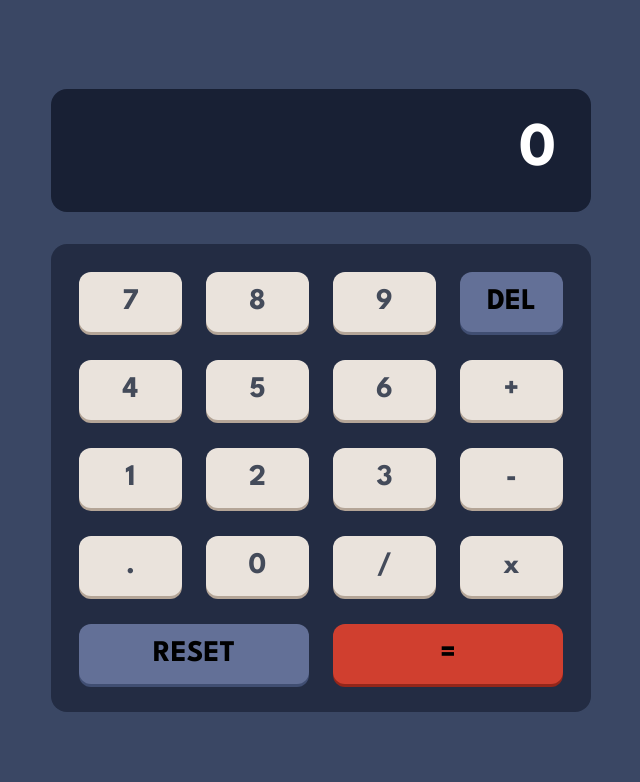
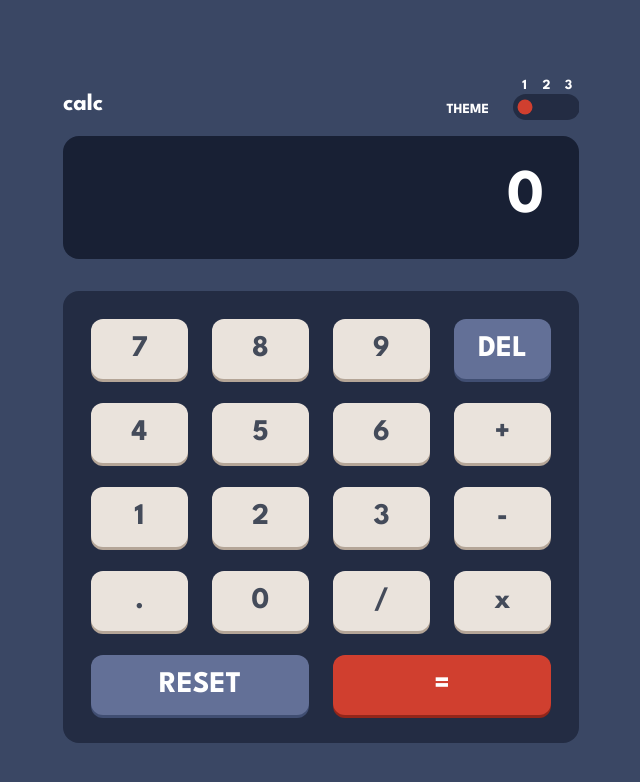
Before and after one commit to epsilonxaos/calculator-app, a React (Vite) app: page / in a window 1280 px wide. Shown: the top 782 px of the page, without its empty margins (319-959 px from the left). Built offline with nearby package versions, Linux system fonts and the light colour scheme.

Commit message:
Switch and change theme

```diff
--- a/index.html
+++ b/index.html
@@ -10,7 +10,7 @@
 	<link rel="preconnect" href="https://fonts.gstatic.com" crossorigin>
 	<link href="https://fonts.googleapis.com/css2?family=League+Spartan:wght@700&display=swap" rel="stylesheet">
   </head>
-  <body class="theme-one">
+  <body>
     <div id="root"></div>
     <script type="module" src="/src/main.jsx"></script>
   </body>
--- a/src/App.jsx
+++ b/src/App.jsx
@@ -1,11 +1,17 @@
-import { useState } from 'react';
+import { useState, useEffect } from 'react';
 import Button from './components/Button';
+import './css/switch.css';
 
 function App() {
 	const [operando, setOperando] = useState(0);
 	const [operador, setOperador] = useState(0);
 	const [display, setDisplay] = useState(0);
 	const [resDis, setResDis] = useState(false);
+	const [theme, setTheme] = useState('one');
+
+	const onChangeThemeHandler = (val) => {
+		setTheme(val);
+	}
 
 	const onClickOperando = (label) => {
 		if(display == 0 || isNaN(display) || resDis) {
@@ -64,41 +70,56 @@ function App() {
 	}
 
 	return (
-		<main className="h-screen flex items-center justify-center bg-main font-league">
-			<div className="calculator max-w-[540px] w-full transition-all">
+		<main className={`h-screen flex items-center justify-center bg-main font-league theme-${theme}`}>
+			<div className="calculator max-w-[540px] w-full transition-all p-3">
+
+				<div className="grid grid-cols-2 mb-4">
+					<h1 className="text-texts flex items-end justify-start text-2xl">calc</h1>
+					<div className="flex items-end justify-end">
+						<h2 className="text-texts mr-6 text-sm ">THEME</h2>
+						<div className="switch-field">
+							<input type="radio" id="theme-1" name="theme" value="one" defaultChecked onChange={() => onChangeThemeHandler('one')} />
+							<label htmlFor="theme-1" className="after:text-texts bg-toggle before:bg-keyEqual" onChange={() => onChangeThemeHandler('one')} data-title="1"></label>
+							<input type="radio" id="theme-2" name="theme" value="two" onChange={() => onChangeThemeHandler('two')} />
+							<label htmlFor="theme-2" className="after:text-texts bg-toggle before:bg-keyEqual" onChange={() => onChangeThemeHandler('two')} data-title="2"></label>
+							<input type="radio" id="theme-3" name="theme" value="tree" onChange={() => onChangeThemeHandler('tree')} />
+							<label htmlFor="theme-3" className="after:text-texts bg-toggle before:bg-keyEqual" onChange={() => onChangeThemeHandler('tree')} data-title="3"></label>
+						</div>
+					</div>
+				</div>
 
 				{/* Screen */}
-				<div className="bg-screen text-[62px] text-white text-right px-[35px] py-[15px] mb-8 rounded-2xl">
+				<div className="bg-screen text-[62px] text-texts text-right px-[35px] py-[15px] mb-8 rounded-2xl">
 					{display}
 				</div>
 
 				{/* Botones */}
 				<div className="bg-toggle p-7 rounded-2xl">
-					<div className="grid grid-cols-4 gap-6 mb-7">
+					<div className="grid grid-cols-4 gap-3 sm:gap-6 mb-3 sm:mb-6">
 						<Button label={'7'} type="operator" eventHandler={onClickOperando} />
 						<Button label={'8'} type="operator" eventHandler={onClickOperando} />
 						<Button label={'9'} type="operator" eventHandler={onClickOperando} />
 						<Button label={'DEL'} type="clear" />
 					</div>
-					<div className="grid grid-cols-4 gap-6 mb-7">
+					<div className="grid grid-cols-4 gap-3 sm:gap-6 mb-3 sm:mb-6">
 						<Button label={'4'} type="operator" eventHandler={onClickOperando} />
 						<Button label={'5'} type="operator" eventHandler={onClickOperando} />
 						<Button label={'6'} type="operator" eventHandler={onClickOperando} />
 						<Button label={'+'} type="operator" eventHandler={onClickOperator} />
 					</div>
-					<div className="grid grid-cols-4 gap-6 mb-7">
+					<div className="grid grid-cols-4 gap-3 sm:gap-6 mb-3 sm:mb-6">
 						<Button label={'1'} type="operator" eventHandler={onClickOperando} />
 						<Button label={'2'} type="operator" eventHandler={onClickOperando} />
 						<Button label={'3'} type="operator" eventHandler={onClickOperando} />
 						<Button label={'-'} type="operator" eventHandler={onClickOperator} />
 					</div>
-					<div className="grid grid-cols-4 gap-6 mb-7">
+					<div className="grid grid-cols-4 gap-3 sm:gap-6 mb-3 sm:mb-6">
 						<Button label={'.'} type="operator" eventHandler={onClickOperando} />
 						<Button label={'0'} type="operator" eventHandler={onClickOperando} />
 						<Button label={'/'} type="operator" eventHandler={onClickOperator} />
 						<Button label={'x'} type="operator" eventHandler={onClickOperator} />
 					</div>
-					<div className="grid grid-cols-2 gap-6">
+					<div className="grid grid-cols-2 gap-3 sm:gap-6">
 						<Button label={'RESET'} type="clear" eventHandler={onClickClean} />
 						<Button label={'='} type="equal" eventHandler={onClickOperator} />
 					</div>
--- a/src/css/index.css
+++ b/src/css/index.css
@@ -20,8 +20,9 @@
 
 	/* Text */
 	--text-key: hsl(221, 14%, 31%);
-	--text-clear: hsl(0, 0, 100%);
-	--text-equal: hsl(0, 0, 100%);
+	--text-clear: #ffffff;
+	--text-equal: #ffffff;
+	--texts: #ffffff;
 }
 
 .theme-two {
@@ -43,8 +44,9 @@
 
 	/* Text */
 	--text-key: hsl(60, 10%, 19%);
-	--text-clear: hsl(0, 0, 100%);
-	--text-equal: hsl(0, 0, 100%);
+	--text-clear: #ffffff;
+	--text-equal: #ffffff;
+	--texts: hsl(60, 10%, 19%);
 }
 
 .theme-tree {
@@ -68,6 +70,7 @@
 	--text-key: hsl(52, 100%, 62%);
 	--text-clear: #ffffff;
 	--text-equal: hsl(198, 20%, 13%);
+	--texts: hsl(52, 100%, 62%);
 }
 
 @tailwind utilities;
--- /dev/null
+++ b/src/css/switch.css
@@ -0,0 +1,72 @@
+.switch-field {
+	display: flex;
+	padding-top: 36px;
+	overflow: hidden;
+	position:relative;
+	width: 66px;
+}
+
+.switch-field input {
+	position: absolute !important;
+	clip: rect(0, 0, 0, 0);
+	height: 1px;
+	width: 1px;
+	border: 0;
+	overflow: hidden;
+}
+
+.switch-field label {
+	/* background-color: #e4e4e4; */
+	color: rgba(0, 0, 0, 0.6);
+	font-size: 14px;
+	line-height: 1;
+	text-align: center;
+	padding: 13px 11.5px;
+	margin-right: -1px;
+	transition: all 0.1s ease-in-out;
+	position: relative;
+}
+
+.switch-field label::after {
+	content: attr(data-title);
+	position: absolute;
+	top: -15px;
+	left: 0;
+	right: 0;
+	margin-left: auto;
+	margin-right: auto;
+	font-weight: bold;
+}
+
+.switch-field label:hover {
+	cursor: pointer;
+}
+
+.switch-field input:checked + label {
+	box-shadow: none;
+}
+
+.switch-field input + label::before {
+	content: "";
+	width: 15px;
+	height: 15px;
+	border-radius: 100%;
+	box-shadow: none;
+	position: absolute;
+	top: 50%;
+	left: 50%;
+	transform: translate(-50%, -50%) scale(0);
+	transition: all 150ms ease-in;
+}
+
+.switch-field input:checked + label::before {
+	transform: translate(-50%, -50%) scale(1);
+}
+
+.switch-field label:first-of-type {
+	border-radius: 15px 0 0 15px;
+}
+
+.switch-field label:last-of-type {
+	border-radius: 0 15px 15px 0;
+}
--- a/tailwind.config.cjs
+++ b/tailwind.config.cjs
@@ -10,6 +10,7 @@ module.exports = {
 			"clear": "var(--text-clear)",
 			"equal": "var(--text-equal)",
 			"white": "#ffffff",
+			"texts": "var(--texts)",
 		},
 		backgroundColor: {
 			"main": "var(--bg-main-color)",
```
